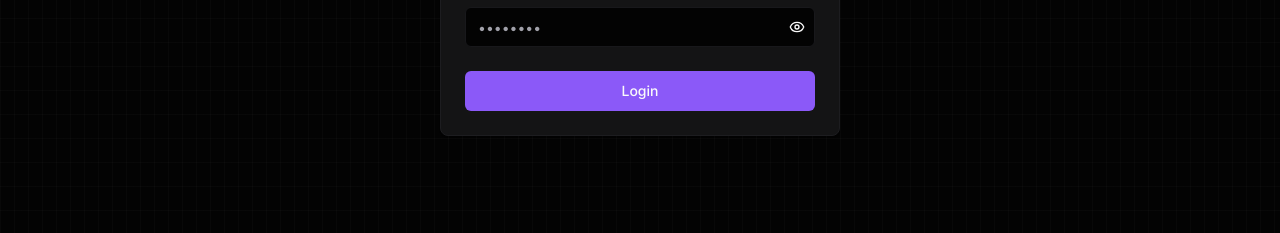
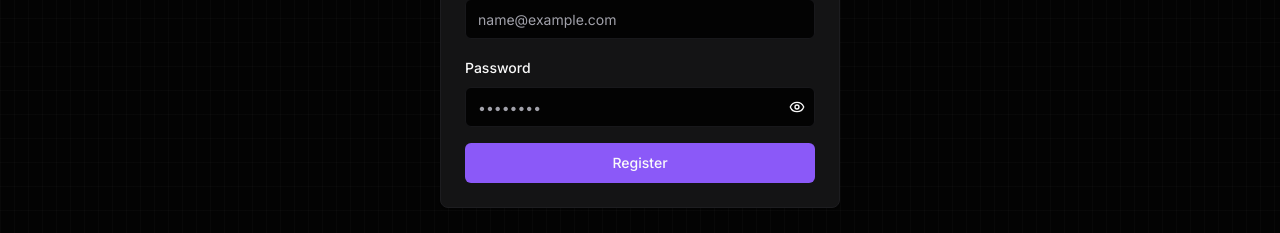
Before and after one commit to wmtm4z6bgt-ux/Beatpen, a Next.js app: page /en/auth in a window 1280 px wide. Shown: the part 438-671 px from the top of the page. Built offline with nearby package versions, Linux system fonts and the light colour scheme; no server answers.

Commit message:
save all changes

```diff
--- a/src/ai/aichat.tsx
+++ b/src/ai/aichat.tsx
@@ -23,7 +23,7 @@ export default function AIChat() {
 
   const handleFormSubmit = (e: React.FormEvent<HTMLFormElement>) => {
     e.preventDefault();
-    handleSubmit(e);
+    handleSubmit(); //
   };
 
   if (!isOpen) {
@@ -106,11 +106,17 @@ export default function AIChat() {
             placeholder="Ask the assistant..."
             className="bg-zinc-800 border-zinc-700 focus:ring-violet-500"
           />
-          <Button id="chat-submit-isolated" type="submit" disabled={isLoading}>
-            <Send className="h-4 w-4" />
-          </Button>
+         <Button
+  id="chat-submit-isolated"
+  type="button"
+  onClick={() => handleSubmit()}
+  disabled={isLoading}
+>
+  <Send className="h-4 w-4" />
+</Button>
         </form>
       </CardFooter>
     </Card>
   );
 }
+<form className="flex w-full gap-2 items-center"></form>
--- a/src/app/[locale]/auth/page.tsx
+++ b/src/app/[locale]/auth/page.tsx
@@ -1,11 +1,11 @@
 'use client';
 
+import { useState, Suspense } from 'react';
 import AuthLayout from '@/components/auth/auth-layout';
 import LoginForm from '@/components/auth/login-form';
 import RegisterForm from '@/components/auth/register-form';
 import { Tabs, TabsContent, TabsList, TabsTrigger } from '@/components/ui/tabs';
 import { useTranslations } from 'next-intl';
-import { Suspense } from 'react';
 import { useSearchParams } from 'next/navigation';
 import { useRouter, usePathname } from '@/navigation';
 import { Skeleton } from '@/components/ui/skeleton';
@@ -13,25 +13,20 @@ import { Card } from '@/components/ui/card';
 
 function AuthTabs() {
     const t = useTranslations('Auth');
-    const router = useRouter();
-    const pathname = usePathname();
-    const searchParams = useSearchParams();
-    const tab = searchParams.get('tab') || 'login';
-
-    const onTabChange = (value: string) => {
-        router.replace(`${pathname}?tab=${value}`);
-    };
+    const [tab, setTab] = useState<'login' | 'register'>('register');
 
     return (
         <div className="w-full max-w-md">
-            <Tabs value={tab} onValueChange={onTabChange}>
+            <Tabs value={tab} onValueChange={(v) => setTab(v as 'login' | 'register')}>
                 <TabsList className="grid w-full grid-cols-2">
                     <TabsTrigger value="login">{t('login')}</TabsTrigger>
                     <TabsTrigger value="register">{t('register')}</TabsTrigger>
                 </TabsList>
+
                 <TabsContent value="login">
                     <LoginForm />
                 </TabsContent>
+
                 <TabsContent value="register">
                     <RegisterForm />
                 </TabsContent>
@@ -64,7 +59,6 @@ function AuthSkeleton() {
     );
 }
 
-
 export default function AuthPage() {
     return (
         <AuthLayout>
```
